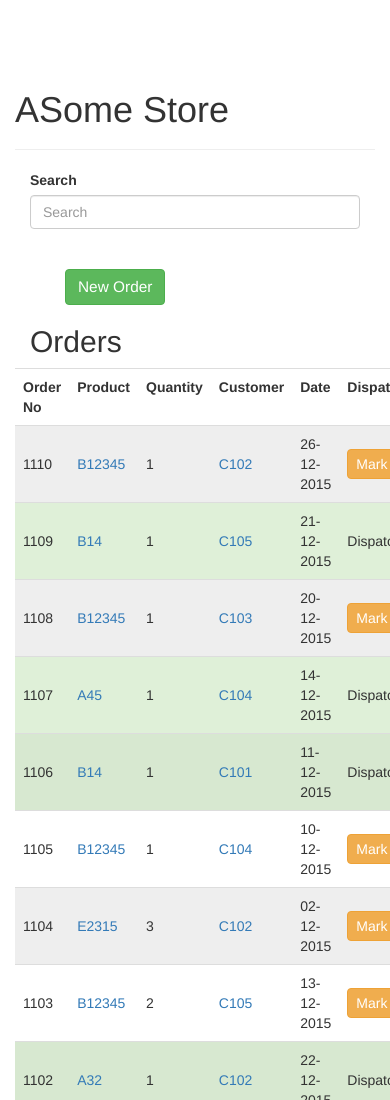
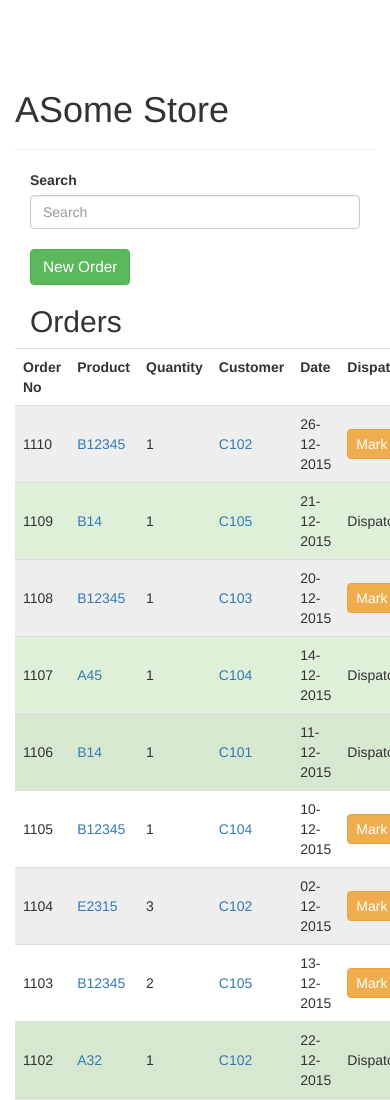
Before and after one commit to paulocoding/angular-test, a plain HTML site: page public/index.html in a window 390 px wide. Shown: the top 1100 px of the page. Drawn offline with nearby package versions, Linux system fonts and the light colour scheme.

Commit message:
improved responsiveness

```diff
--- a/public/assets/css/styles.css
+++ b/public/assets/css/styles.css
@@ -25,3 +25,13 @@ table.orders tr td {
 
 .well.well-light {
   background-color: #fff; }
+
+@media screen and (max-width: 991px) {
+  .order-btn {
+    margin-top: 5px;
+    margin-left: 0; } }
+
+@media screen and (max-width: 767px) {
+  .pad-left {
+    margin-left: 0;
+    margin-top: 20px; } }
--- a/source/scss/2-layout/base-layout.scss
+++ b/source/scss/2-layout/base-layout.scss
@@ -32,3 +32,16 @@ table.orders tr td{
 .well.well-light{
   background-color: #fff;
 }
+@media screen and (max-width: 991px) {
+  .order-btn{
+    margin-top: 5px;
+    margin-left: 0;
+  }
+}
+
+@media screen and (max-width: 767px) {
+  .pad-left{
+    margin-left: 0;
+    margin-top: 20px;
+  }
+}
```
Also changed, not shown: public/assets/css/2-layout/base-layout.css.
